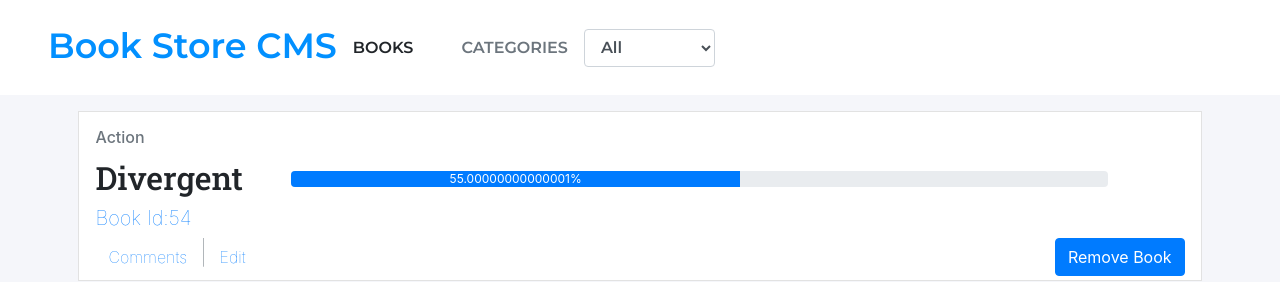
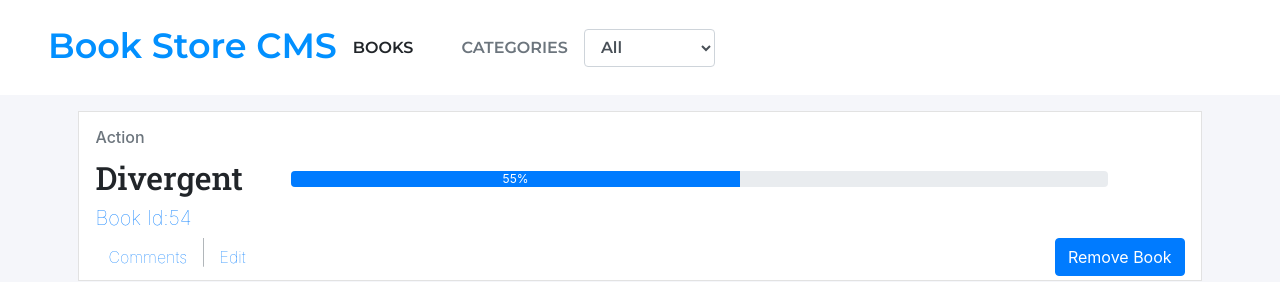
Before and after one commit to Elbie-em/Redux-Bookstore-CMS, a React (Create React App) app: page / in a window 1280 px wide. Shown: the top 282 px of the page. Built offline with nearby package versions, Linux system fonts and the light colour scheme.

Commit message:
Remove decimal in progress

```diff
--- a/src/components/Book.js
+++ b/src/components/Book.js
@@ -3,7 +3,7 @@ import PropTypes from 'prop-types';
 
 const Book = ({ book, handleRemoveBook }) => {
   const percentage = Math.floor(Math.random() * (100 - 1)) / 100;
-  const value = percentage * 100;
+  const value = Math.round(percentage * 100);
 
   return (
     <div className="p-3">
```
